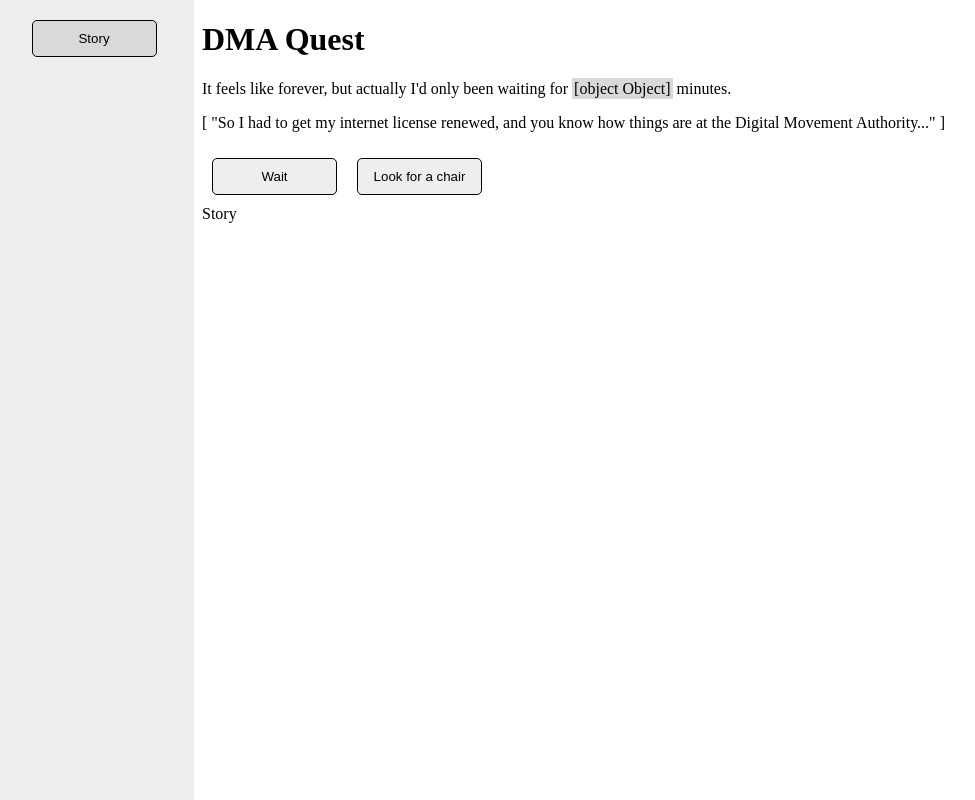
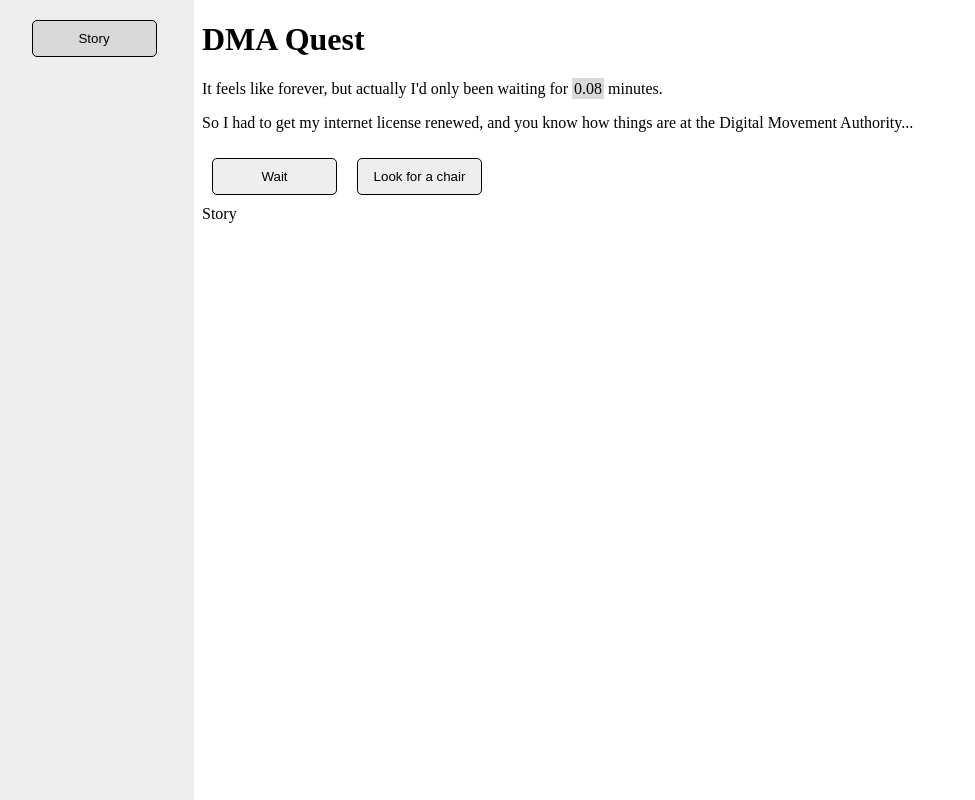
Before and after one commit to perfectly-panda/DMAQuest, a Vue app: page / in a window 1280 px wide. Shown: the whole page, without its empty margins (6-981 px from the left). Built offline with nearby package versions, Linux system fonts and the light colour scheme.

Commit message:
clean up resource mapping

```diff
--- a/src/components/story/Log.vue
+++ b/src/components/story/Log.vue
@@ -16,5 +16,5 @@
     resValue: Number,
   })
 
-  const compValue = computed(() => props.resValue?.toFixed(2) ?? 0).toString()
+  const compValue = computed(() => (props.resValue?.toFixed(2) ?? 0).toString())
 </script>
--- a/src/components/story/LogContainer.vue
+++ b/src/components/story/LogContainer.vue
@@ -1,14 +1,14 @@
 <template>
-  <div v-for="storyItem in gameStore.flags.story">
+  <div v-for="storyItem in gameStore.getStoryFlags">
     <Log
-      :tag="storyItem.text"
-      :content="storyStore[storyItem.text].en"
+      :tag="storyItem"
+      :content="storyStore[storyItem].en"
       :shortVersion="gameStore.flags.globals.includes('hideText')"
-      :resValue="resourceStore[storyItem.text]?.count"
+      :resValue="resourceStore[storyItem]?.count"
     ></Log>
   </div>
   <div id="intro">
-    <p v-if="!gameStore.flags.globals.includes('hideText')">{{storyStore.intro.en}}</p>
+    <p v-if="!gameStore.flags.globals.includes('hideText')">{{storyStore.intro.en[0]}}</p>
   </div>
 </template>
 
--- a/src/components/story/Story.vue
+++ b/src/components/story/Story.vue
@@ -5,13 +5,12 @@
       :text="'Wait'"
       :class="'available-action'"
       ></Button>
-    <Button v-if="!gameStore.flags.story.includes('chairs')"
+    <Button v-if="!gameStore.getStoryFlags.includes('chairs')"
       :text="'Look for a chair'"
       :class="'available-action'"
       @click="findChair"
     ></Button>
-    <Button v-if="gameStore.flags.story.includes('chairs') &&
-      !gameStore.flags.story.includes('sit') &&
+    <Button v-if="gameStore.getStoryFlags.includes('chairs') &&
       resourceStore.chairs.count >= 1"
       :text="'Sit down'"
       :class="'available-action'"
--- a/src/models/Game.ts
+++ b/src/models/Game.ts
@@ -30,7 +30,7 @@ export default class {
       this._currentTick = tick
 
       for(const resource of Object.values(this._resourceStore)) {
-        if(resource.increment) {
+        if(resource?.increment) {
            resource.increment(ticks)
         }
       }
--- a/src/stores/GameStore.ts
+++ b/src/stores/GameStore.ts
@@ -1,5 +1,6 @@
 import { defineStore } from 'pinia'
 import type Flag from '@/models/Flag'
+import type { IStoryFlag } from '@/types/IStoryFlag'
 
 export const useGameStore = defineStore('game', {
   state: () => ({
@@ -13,6 +14,9 @@ export const useGameStore = defineStore('game', {
     }
   }),
   getters: {
+    getStoryFlags: (state) : Array<IStoryFlag> => {
+      return state.flags.story.map((flag) => flag.text)
+    }
   },
   actions: {
     addStoryFlag(flag: Flag) {
```
Also changed, not shown: 1 other file (tests, documents, lock files or other folders). Lines whose indentation alone changed are shown as unchanged.
